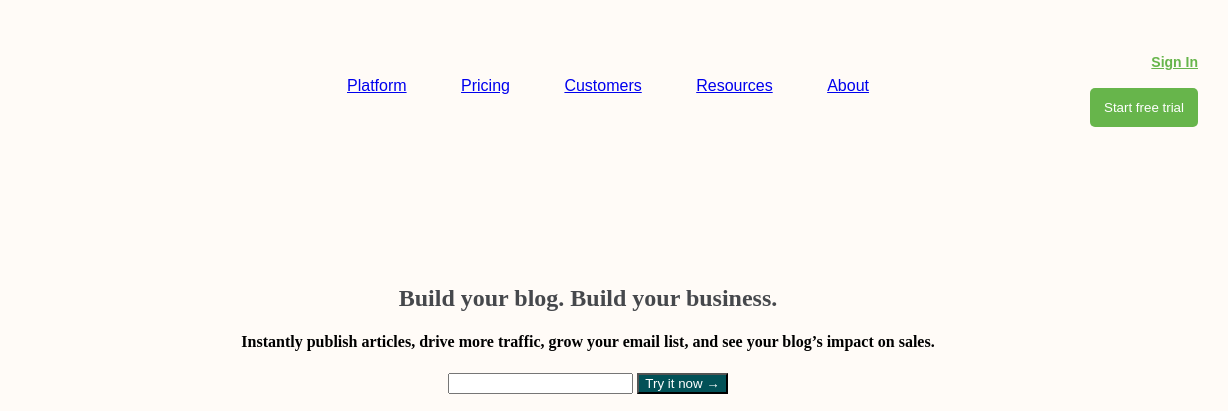
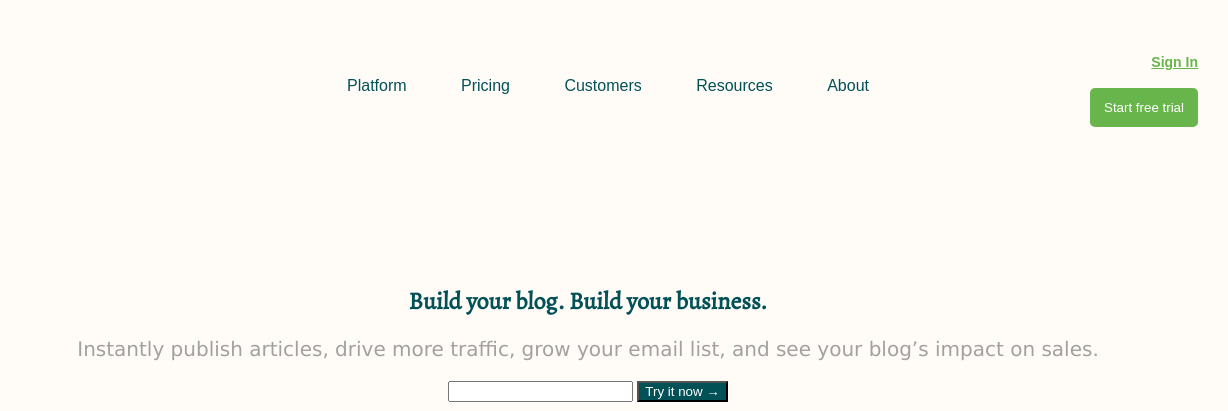
Before and after one commit to isravazquez/matcha, a plain HTML site: page index.html in a window 1280 px wide. Shown: the top 411 px of the page, 52-1280 px from the left. Drawn offline with nearby package versions, Linux system fonts and the light colour scheme.

Commit message:
Correción de errores

```diff
--- a/index.html
+++ b/index.html
@@ -16,20 +16,20 @@
 <body>
     <section class="fixed-header">
         <header class="header">
-            <a href="#" class="logo">
+            <a href="/" class="logo">
                 <img src="https://getmatcha.com/wp-content/uploads/2020/01/Icon-green.png" alt="logo">
             </a>
             <nav class="navbar">
                 <ul>
-                    <li><a href="#">Platform</a></li>
-                    <li><a href="#">Pricing</a></li>
-                    <li><a href="#">Customers</a></li>
-                    <li><a href="#">Resources</a></li>
-                    <li><a href="#">About</a></li>
+                    <li>Platform</li>
+                    <li>Pricing</li>
+                    <li>Customers</li>
+                    <li>Resources</li>
+                    <li>About</li>
                 </ul>
             </nav>
             <div class="actions">
-                <a href="/login">Sign In</a>
+                <a href="">Sign In</a>
                 <button>Start free trial</button>
             </div>
         </header>
@@ -37,8 +37,7 @@
 
     <section class="main">
         <h1>Build your blog. Build your business.</h1>
-        <h4>Instantly publish articles, drive more traffic, grow your email list, and see your blog’s impact on sales.
-        </h4>
+        <p>Instantly publish articles, drive more traffic, grow your email list, and see your blog’s impact on sales.</p>
         <form>
             <input type="email">
             <button type="submit">Try it now &rarr;</button>
--- a/styles.css
+++ b/styles.css
@@ -73,8 +73,9 @@ body {
 }
 
 h1 {
-    color: #46484c;
+    color: #025157;
     text-align: center;
+    font-family: "Alegreya", serif;
 }
 
 p {
```
